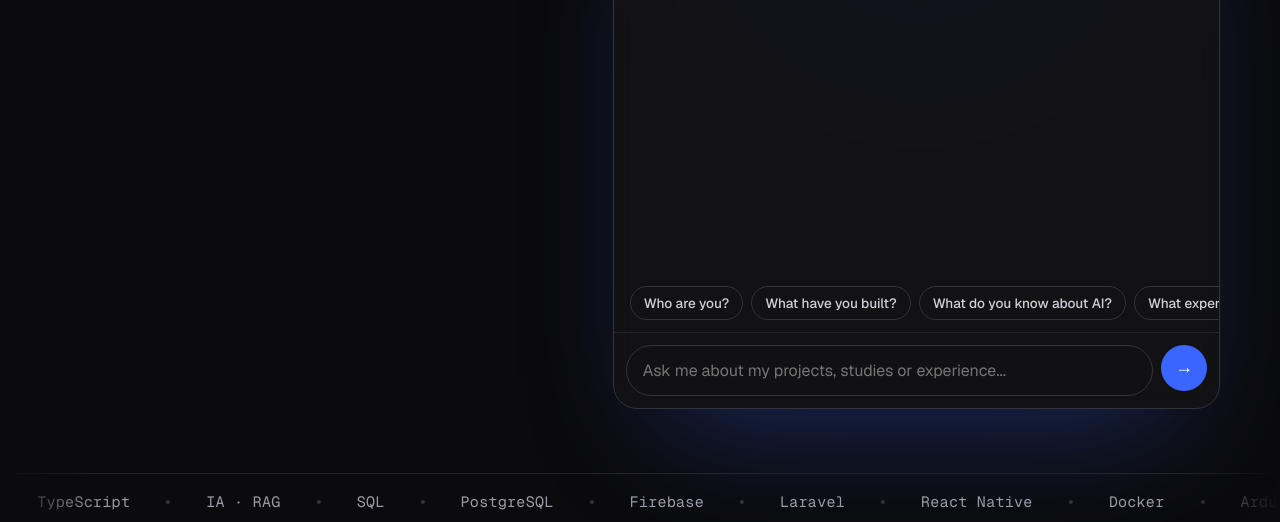
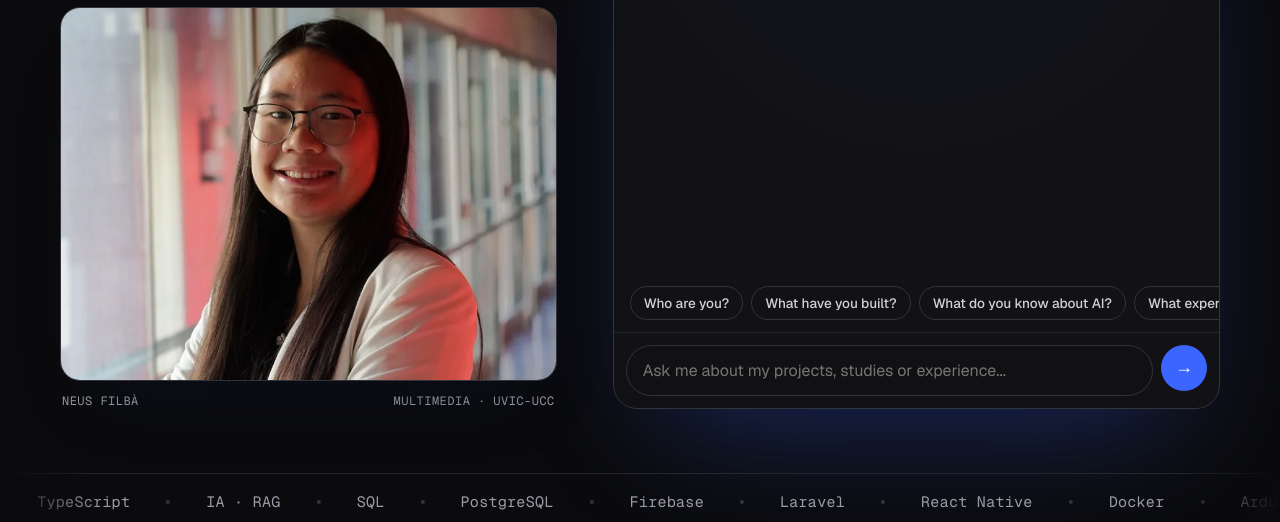
Before and after one commit to Yian2/portfoli-chatbot, a plain HTML site: page index.html in a window 1280 px wide. Shown: the part 278-800 px from the top of the page. Drawn offline with nearby package versions, Linux system fonts and the light colour scheme.

Commit message:
Add hero photo section to index.html

```diff
--- a/index.html
+++ b/index.html
@@ -62,6 +62,7 @@
 <meta itemprop="jobTitle" content="Desenvolupadora web, apps i IA aplicada">
 <meta itemprop="url" content="https://neusfilba.com/">
 <p class="lede" data-i18n="hero.lede2" itemprop="description">Desenvolupo webs, apps i solucions amb IA. En lloc de llegir un currículum, pregunta'm el que vulguis.</p>
+<figure class="hero-photo"><div class="photo-card"><img src="assets/img/neus.webp" alt="Neus Filbà, desenvolupadora web, apps i IA aplicada" width="800" height="1000" fetchpriority="high"></div><figcaption class="photo-cap"><span>Neus Filbà</span><span data-i18n="cap.role">Multimèdia · UVic-UCC</span></figcaption></figure>
 </div>
 
 <div class="chat" id="chat">
```
